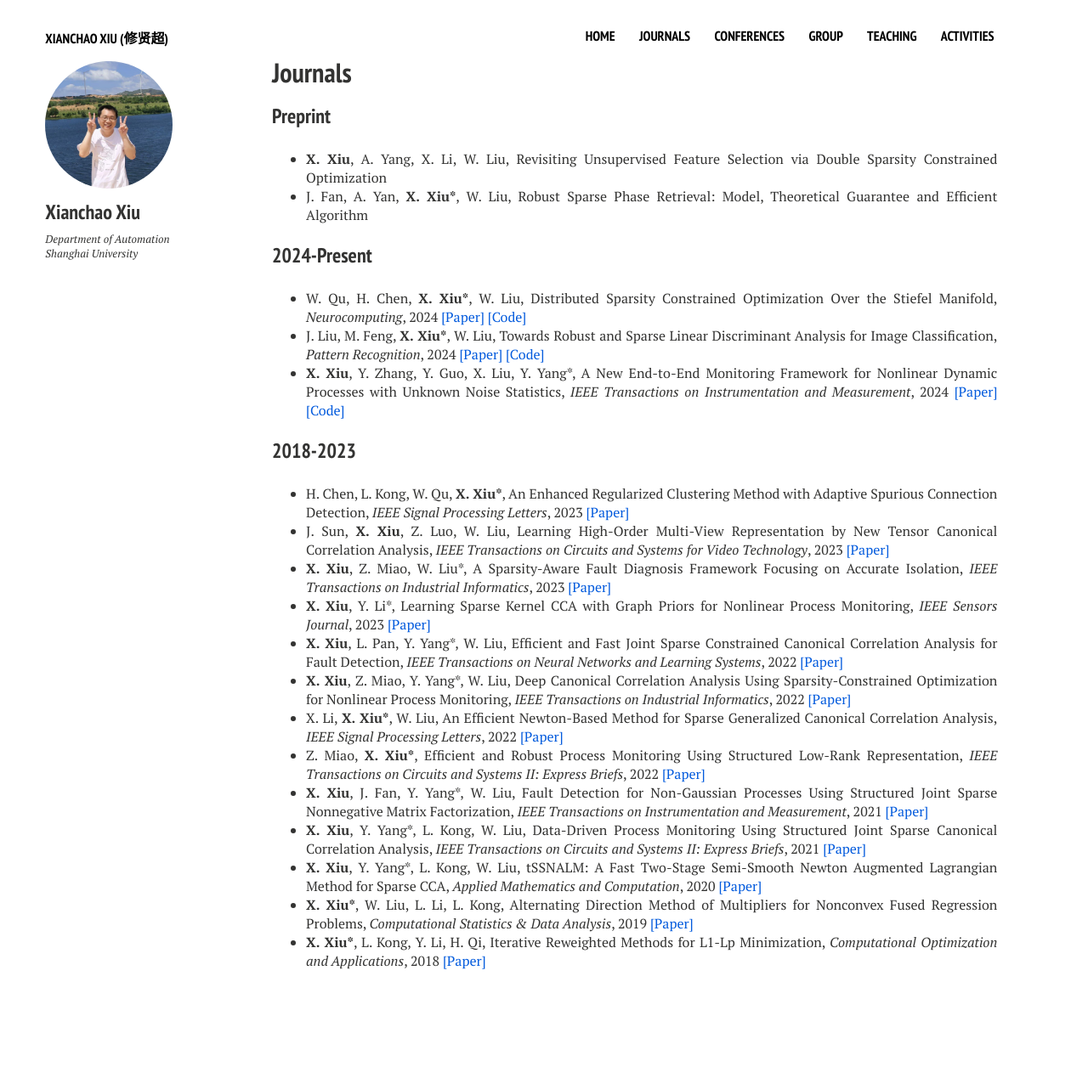
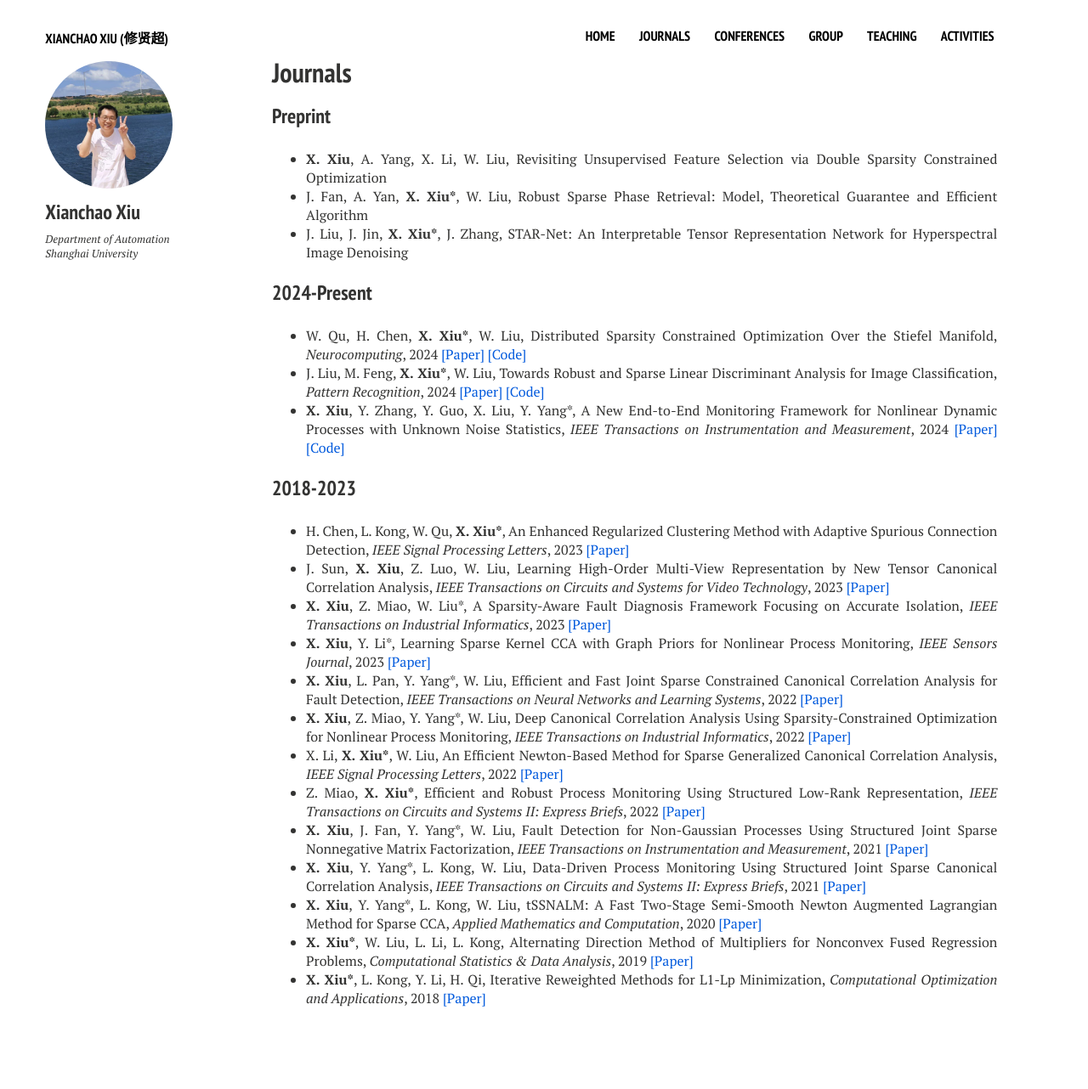
Before and after one commit to xianchaoxiu/xianchaoxiu.github.io, a Jekyll site: the page built from journals/index.md, in a window 1280 px wide. Shown: the whole page at 85% size. Built offline with Jekyll 4.4.1, drawn with Linux system fonts in a browser that asks for light colours; nearby versions of some CDN libraries; before the commit the page ends 1238 px from its top, so only the background shows below that.

Commit message:
Update index.md

```diff
--- a/journals/index.md
+++ b/journals/index.md
@@ -12,6 +12,7 @@ share: false
 
 * <b>X. Xiu</b>, A. Yang, X. Li, W. Liu, Revisiting Unsupervised Feature Selection via Double Sparsity Constrained Optimization <br>
 * J. Fan, A. Yan, <b>X. Xiu*</b>, W. Liu, Robust Sparse Phase Retrieval: Model, Theoretical Guarantee and Efficient Algorithm  <br>
+* J. Liu, J. Jin, <b>X. Xiu*</b>, J. Zhang, STAR-Net: An Interpretable Tensor Representation Network for Hyperspectral Image Denoising <br>
 
 
 ### 2024-Present
```
